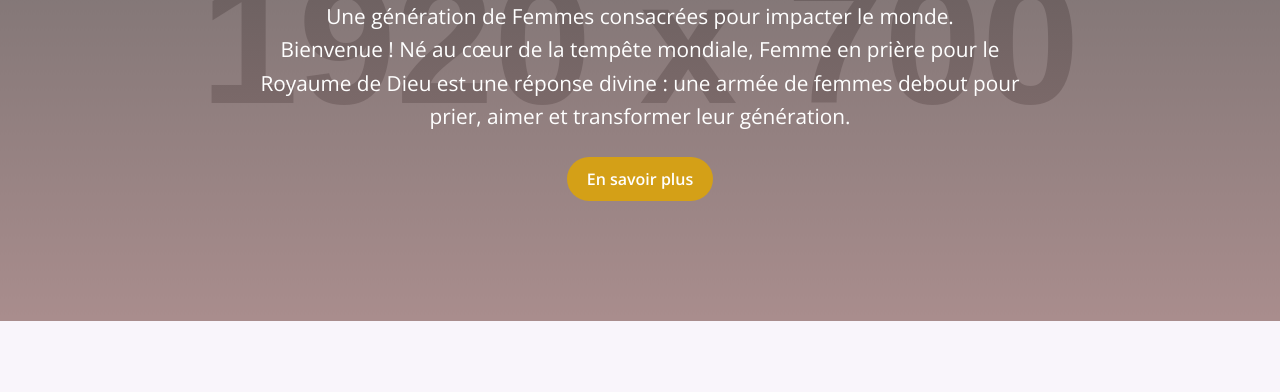
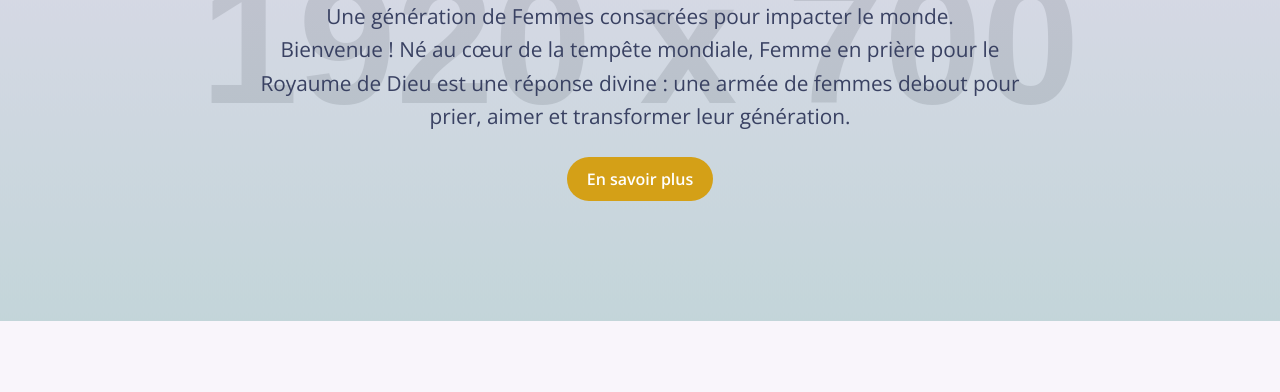
Before and after one commit to djken/femme_priere, a plain HTML site: page index.html in a window 1280 px wide. Shown: the part 207-599 px from the top of the page. Drawn offline with nearby package versions, Linux system fonts and the light colour scheme; placeholder pictures from the web are drawn by us.

Commit message:
mofiying Background

```diff
--- a/styles.css
+++ b/styles.css
@@ -5,10 +5,11 @@ body {
     line-height: 1.6;
 }
 .hero-section {
-    background: linear-gradient(rgba(44, 40, 40, 0.6), rgba(146, 99, 99, 0.6)), url('https://via.placeholder.com/1920x700.png?text=Spiritual+Hero+Image');
+    /* background: linear-gradient(rgba(rgba(237, 228, 255, 1), 0.6), rgba(180, 134, 134, 0.6)), url('https://via.placeholder.com/1920x700.png?text=Spiritual+Hero+Image'); */
+    background: linear-gradient(rgba(237, 228, 255, 0.6), rgba(189, 219, 226, 0.6)), url('https://via.placeholder.com/1920x700.png?text=Spiritual+Hero+Image');
     background-size: cover;
     background-position: center;
-    color: #fff;
+    color: #394162;
     padding: 120px 0;
     text-align: center;
     position: relative;
```
